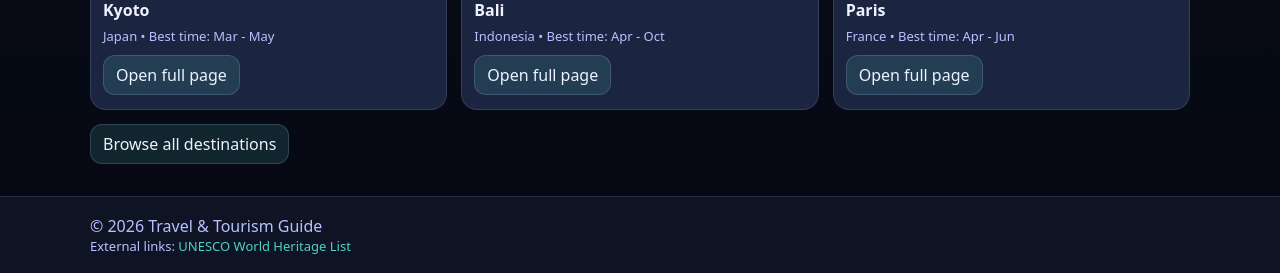
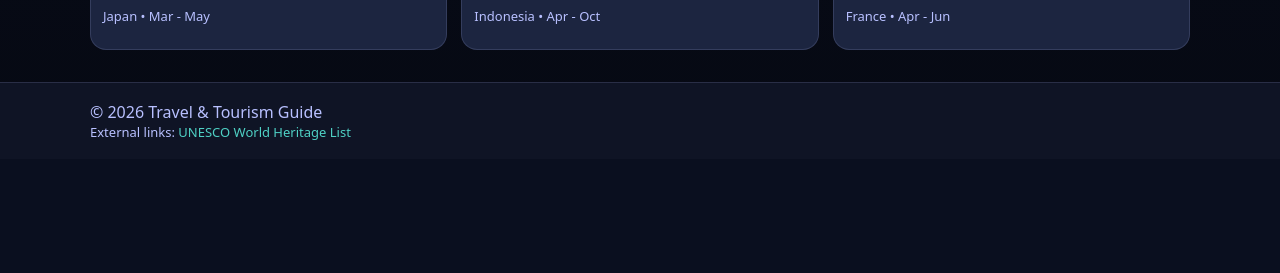
Before and after one commit to RANDA-ui-bit/travel-guide, a PHP site: page / in a window 1280 px wide. Shown: the part 1024-1297 px from the top of the page. After the commit the page ends 1164 px from the top, so only its background shows below. Run offline with PHP 8.4, Linux system fonts and the light colour scheme; data comes from the database, SQL or seed files in the repository; some libraries are stand-ins or nearby versions.

Commit message:
Add files via upload

```diff
--- a/index.php
+++ b/index.php
@@ -25,21 +25,26 @@ try {
         )
     ");
 
-    // إضافة بيانات (مرة وحدة فقط)
+    // ✅ يمنع التكرار (يضيف فقط إذا الجدول فاضي)
+    $count = $pdo->query("SELECT COUNT(*) FROM destinations")->fetchColumn();
+
+    if ($count == 0) {
         $pdo->exec("
             INSERT INTO destinations (name, country, description, image_url, best_time)
             VALUES
             ('Paris', 'France', 'City of lights', 'https://picsum.photos/300', 'Spring'),
             ('Tokyo', 'Japan', 'Modern meets tradition', 'https://picsum.photos/301', 'Autumn')
         ");
+    }
 
+    // جلب البيانات
     $featured = $pdo->query('SELECT * FROM destinations ORDER BY id LIMIT 6')->fetchAll();
 
 } catch (Exception $e) {
     die("ERROR: " . $e->getMessage());
 }
 
-// الهيدر بعد تجهيز كل شيء
+// الهيدر بعد كل شيء
 require_once __DIR__ . '/partials/header.php';
 ?>
 
@@ -47,7 +52,7 @@ require_once __DIR__ . '/partials/header.php';
   <div class="container hero-grid">
     <div class="hero-card">
       <h1>Plan better trips with a simple guide</h1>
-      <p class="help">Discover destinations, browse tours, and learn travel tips. Click any destination card to view details.</p>
+      <p class="help">Discover destinations, browse tours, and learn travel tips.</p>
       <div class="badges">
         <span class="badge" id="welcomeTag">Top picks</span>
         <span class="badge">Budget ideas</span>
@@ -55,11 +60,11 @@ require_once __DIR__ . '/partials/header.php';
         <span class="badge">Food & culture</span>
       </div>
       <div class="home-note" style="border-left: 6px solid var(--pink);">
-        <strong>Tip:</strong> Use the <a href="dashboard.php">Dashboard</a> to add your own destinations.
+        <strong>Tip:</strong> Use the <a href="dashboard.php">Dashboard</a>
       </div>
     </div>
 
-    <div class="slideshow" data-slideshow aria-label="Image slideshow">
+    <div class="slideshow">
       <div class="slide" style="background-image:url('https://picsum.photos/id/1018/1100/700');"></div>
       <div class="slide" style="background-image:url('https://picsum.photos/id/1022/1100/700');"></div>
       <div class="slide" style="background-image:url('https://picsum.photos/id/1031/1100/700');"></div>
@@ -69,54 +74,23 @@ require_once __DIR__ . '/partials/header.php';
 
 <section class="section">
   <div class="container">
-    <h2 style="margin-top:0;">Featured Destinations</h2>
+    <h2>Featured Destinations</h2>
+
     <div class="grid">
       <?php foreach ($featured as $d): ?>
-        <article
-          class="card"
-          data-destination-card
-          data-name="<?= h($d['name']) ?>"
-          data-country="<?= h($d['country']) ?>"
-          data-description="<?= h($d['description']) ?>"
-          data-image-url="<?= h($d['image_url']) ?>"
-          data-best-time="<?= h($d['best_time']) ?>"
-          role="button"
-          tabindex="0"
-          aria-label="View details for <?= h($d['name']) ?>"
-        >
+        <article class="card">
           <img src="<?= h($d['image_url']) ?>" alt="<?= h($d['name']) ?>" />
           <div class="card-body">
             <p class="card-title"><?= h($d['name']) ?></p>
-            <p class="card-meta"><?= h($d['country']) ?> • Best time: <?= h($d['best_time']) ?></p>
-            <a class="btn" href="destination.php?id=<?= (int)$d['id'] ?>">Open full page</a>
+            <p class="card-meta">
+              <?= h($d['country']) ?> • <?= h($d['best_time']) ?>
+            </p>
           </div>
         </article>
       <?php endforeach; ?>
     </div>
 
-    <div style="margin-top:14px;">
-      <a class="btn" href="destinations.php">Browse all destinations</a>
-    </div>
   </div>
 </section>
 
-<div class="modal" id="destinationModal" aria-hidden="true">
-  <div class="modal-panel" role="dialog" aria-modal="true" aria-label="Destination details">
-    <div class="modal-header">
-      <div>
-        <div data-modal-title style="font-weight:800;">Destination</div>
-        <div class="help" data-modal-meta></div>
-      </div>
-      <button class="btn" type="button" data-close-modal>Close</button>
-    </div>
-    <div class="modal-body">
-      <img data-modal-img src="" alt="" style="width:100%; border-radius:16px; border:1px solid rgba(184,192,255,0.15);" />
-      <div>
-        <p data-modal-desc class="help" style="font-size: 15px; color: var(--text);"></p>
-        <div class="help">More: visit the <a href="destinations.php">Destinations</a> page for categories and recommendations.</div>
-      </div>
-    </div>
-  </div>
-</div>
-
 <?php require_once __DIR__ . '/partials/footer.php'; ?>
```
Lines whose indentation alone changed are shown as unchanged.
